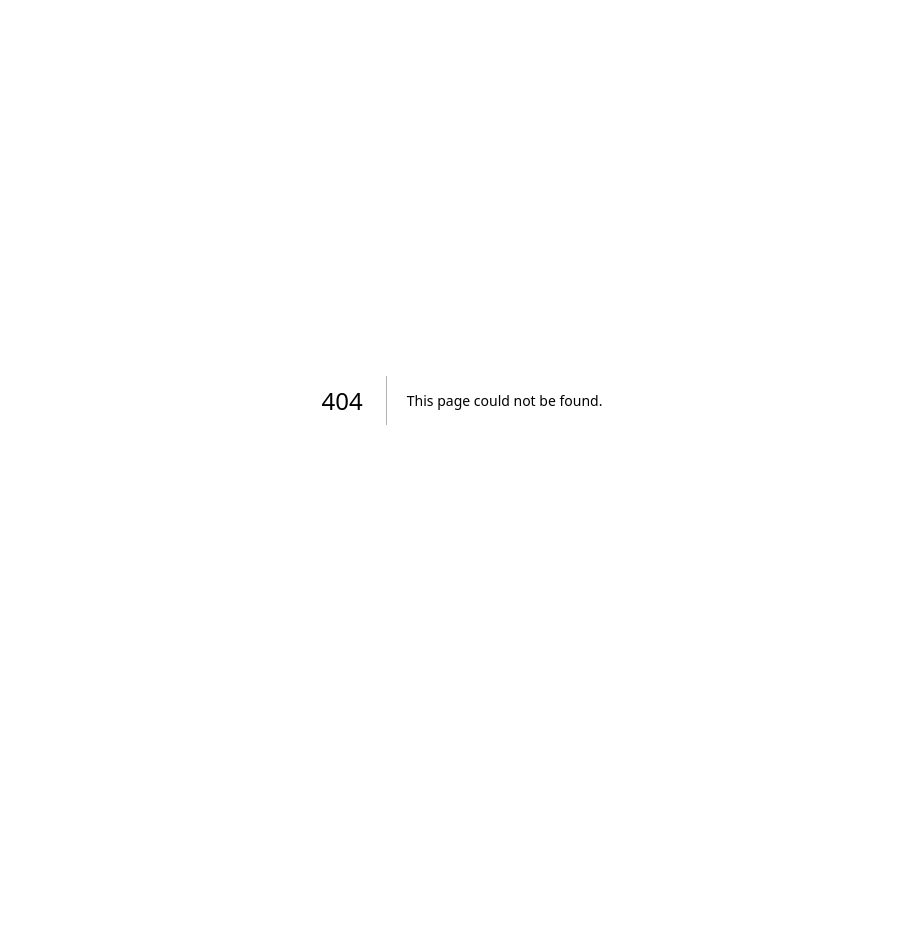
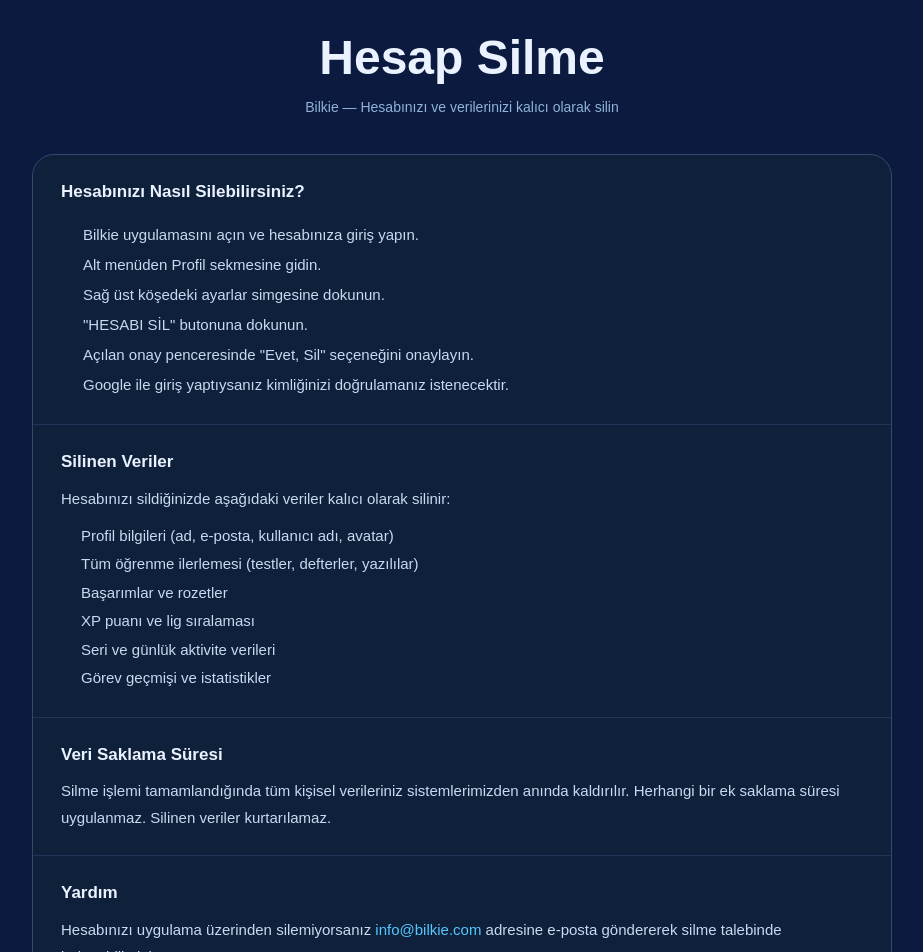
Before and after one commit to fsk34/bilkie-site, a Next.js app: page /hesap-silme in a window 1280 px wide. Before the commit this address had no page. Shown: the top 952 px of the page, without its empty margins (178-1101 px from the left). Before the commit the page ends 800 px from the top, so only its background shows below. Built offline with nearby package versions, Linux system fonts and the light colour scheme.

Commit message:
hesap silme

```diff
--- /dev/null
+++ b/app/hesap-silme/page.tsx
@@ -0,0 +1,173 @@
+import type { Metadata } from "next";
+
+export const metadata: Metadata = {
+  title: "Hesap Silme | Bilkie",
+  description: "Bilkie uygulamasında hesabınızı ve ilişkili verilerinizi nasıl silebileceğinizi öğrenin.",
+};
+
+const steps = [
+  "Bilkie uygulamasını açın ve hesabınıza giriş yapın.",
+  "Alt menüden Profil sekmesine gidin.",
+  "Sağ üst köşedeki ayarlar simgesine dokunun.",
+  "\"HESABI SİL\" butonuna dokunun.",
+  "Açılan onay penceresinde \"Evet, Sil\" seçeneğini onaylayın.",
+  "Google ile giriş yaptıysanız kimliğinizi doğrulamanız istenecektir.",
+];
+
+const deletedData = [
+  "Profil bilgileri (ad, e-posta, kullanıcı adı, avatar)",
+  "Tüm öğrenme ilerlemesi (testler, defterler, yazılılar)",
+  "Başarımlar ve rozetler",
+  "XP puanı ve lig sıralaması",
+  "Seri ve günlük aktivite verileri",
+  "Görev geçmişi ve istatistikler",
+];
+
+export default function HesapSilmePage() {
+  return (
+    <main
+      style={{
+        minHeight: "100vh",
+        background: "#0C1A3F",
+        color: "#EAF2FF",
+        padding: "32px 16px 72px",
+      }}
+    >
+      <div style={{ width: "100%", maxWidth: "860px", margin: "0 auto" }}>
+        {/* Başlık */}
+        <div style={{ textAlign: "center", marginBottom: "36px" }}>
+          <h1
+            style={{
+              fontSize: "clamp(28px, 7vw, 48px)",
+              lineHeight: 1.1,
+              fontWeight: 800,
+              marginBottom: "12px",
+            }}
+          >
+            Hesap Silme
+          </h1>
+          <p style={{ color: "#8FB3D9", fontSize: "14px" }}>
+            Bilkie — Hesabınızı ve verilerinizi kalıcı olarak silin
+          </p>
+        </div>
+
+        <div
+          style={{
+            background: "#0F203B",
+            border: "1px solid #31496E",
+            borderRadius: "22px",
+            overflow: "hidden",
+          }}
+        >
+          {/* Adımlar */}
+          <div style={{ padding: "24px 28px", borderBottom: "1px solid #1E3558" }}>
+            <h2
+              style={{
+                fontSize: "17px",
+                fontWeight: 700,
+                color: "#EAF2FF",
+                marginBottom: "16px",
+              }}
+            >
+              Hesabınızı Nasıl Silebilirsiniz?
+            </h2>
+            <ol
+              style={{
+                margin: 0,
+                paddingLeft: "22px",
+                color: "#C9D9F2",
+                fontSize: "15px",
+                lineHeight: 2,
+              }}
+            >
+              {steps.map((step, i) => (
+                <li key={i}>{step}</li>
+              ))}
+            </ol>
+          </div>
+
+          {/* Silinen veriler */}
+          <div style={{ padding: "24px 28px", borderBottom: "1px solid #1E3558" }}>
+            <h2
+              style={{
+                fontSize: "17px",
+                fontWeight: 700,
+                color: "#EAF2FF",
+                marginBottom: "10px",
+              }}
+            >
+              Silinen Veriler
+            </h2>
+            <p style={{ color: "#C9D9F2", fontSize: "15px", lineHeight: 1.8, marginBottom: "10px" }}>
+              Hesabınızı sildiğinizde aşağıdaki veriler kalıcı olarak silinir:
+            </p>
+            <ul
+              style={{
+                margin: 0,
+                paddingLeft: "20px",
+                color: "#C9D9F2",
+                fontSize: "15px",
+                lineHeight: 1.9,
+              }}
+            >
+              {deletedData.map((item, i) => (
+                <li key={i}>{item}</li>
+              ))}
+            </ul>
+          </div>
+
+          {/* Saklama süresi */}
+          <div style={{ padding: "24px 28px", borderBottom: "1px solid #1E3558" }}>
+            <h2
+              style={{
+                fontSize: "17px",
+                fontWeight: 700,
+                color: "#EAF2FF",
+                marginBottom: "10px",
+              }}
+            >
+              Veri Saklama Süresi
+            </h2>
+            <p style={{ color: "#C9D9F2", fontSize: "15px", lineHeight: 1.8 }}>
+              Silme işlemi tamamlandığında tüm kişisel verileriniz sistemlerimizden anında kaldırılır.
+              Herhangi bir ek saklama süresi uygulanmaz. Silinen veriler kurtarılamaz.
+            </p>
+          </div>
+
+          {/* İletişim */}
+          <div style={{ padding: "24px 28px" }}>
+            <h2
+              style={{
+                fontSize: "17px",
+                fontWeight: 700,
+                color: "#EAF2FF",
+                marginBottom: "10px",
+              }}
+            >
+              Yardım
+            </h2>
+            <p style={{ color: "#C9D9F2", fontSize: "15px", lineHeight: 1.8 }}>
+              Hesabınızı uygulama üzerinden silemiyorsanız{" "}
+              <a
+                href="mailto:info@bilkie.com"
+                style={{ color: "#55C7FF", textDecoration: "none" }}
+              >
+                info@bilkie.com
+              </a>{" "}
+              adresine e-posta göndererek silme talebinde bulunabilirsiniz.
+            </p>
+          </div>
+        </div>
+
+        <div style={{ textAlign: "center", marginTop: "32px" }}>
+          <a
+            href="https://www.bilkie.com/gizlilik"
+            style={{ color: "#55C7FF", fontSize: "15px", textDecoration: "none" }}
+          >
+            Gizlilik Politikası'nı görüntüle →
+          </a>
+        </div>
+      </div>
+    </main>
+  );
+}
--- a/app/sitemap.ts
+++ b/app/sitemap.ts
@@ -2,9 +2,10 @@ import { MetadataRoute } from "next";
 
 export default function sitemap(): MetadataRoute.Sitemap {
   return [
-    {
-      url: "https://www.bilkie.com",
-      lastModified: new Date(),
-    },
+    { url: "https://www.bilkie.com", lastModified: new Date() },
+    { url: "https://www.bilkie.com/gizlilik", lastModified: new Date() },
+    { url: "https://www.bilkie.com/sartlar", lastModified: new Date() },
+    { url: "https://www.bilkie.com/hesap-silme", lastModified: new Date() },
+    { url: "https://www.bilkie.com/yardim", lastModified: new Date() },
   ];
 }
```
